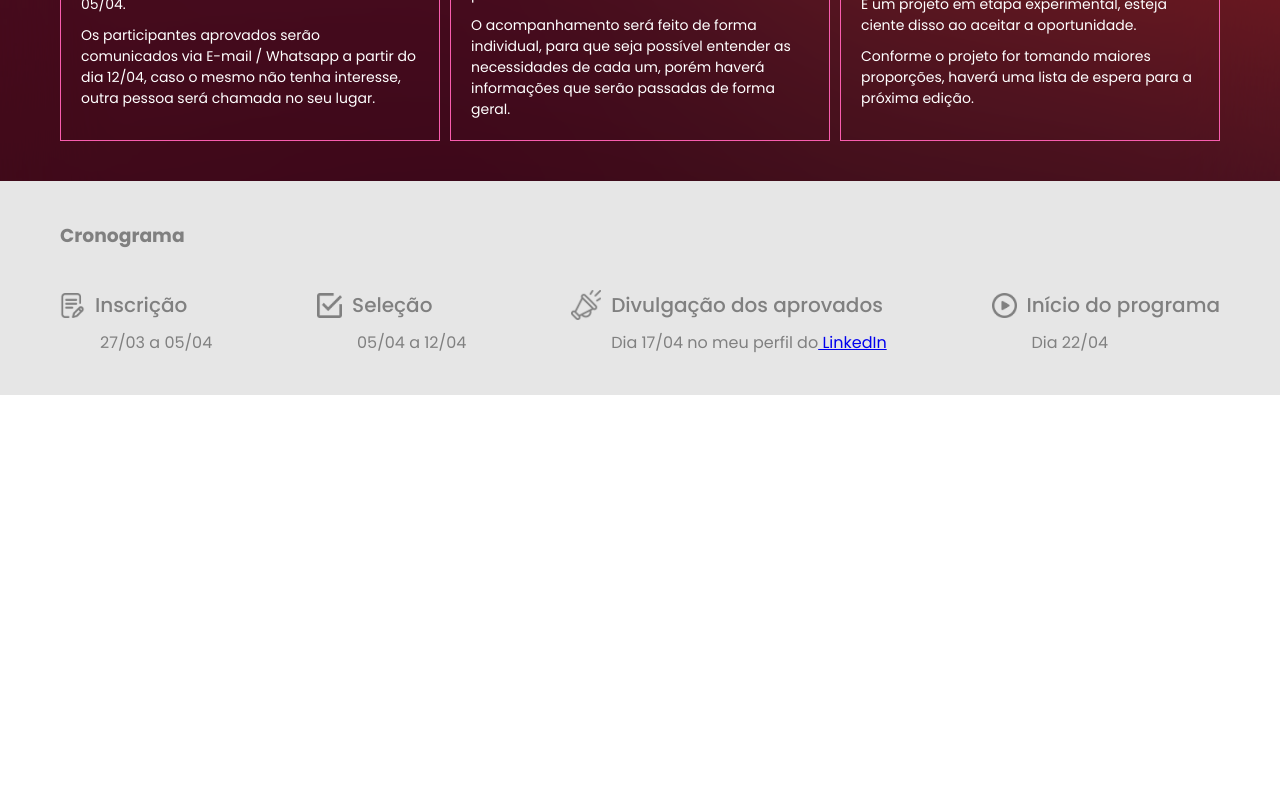
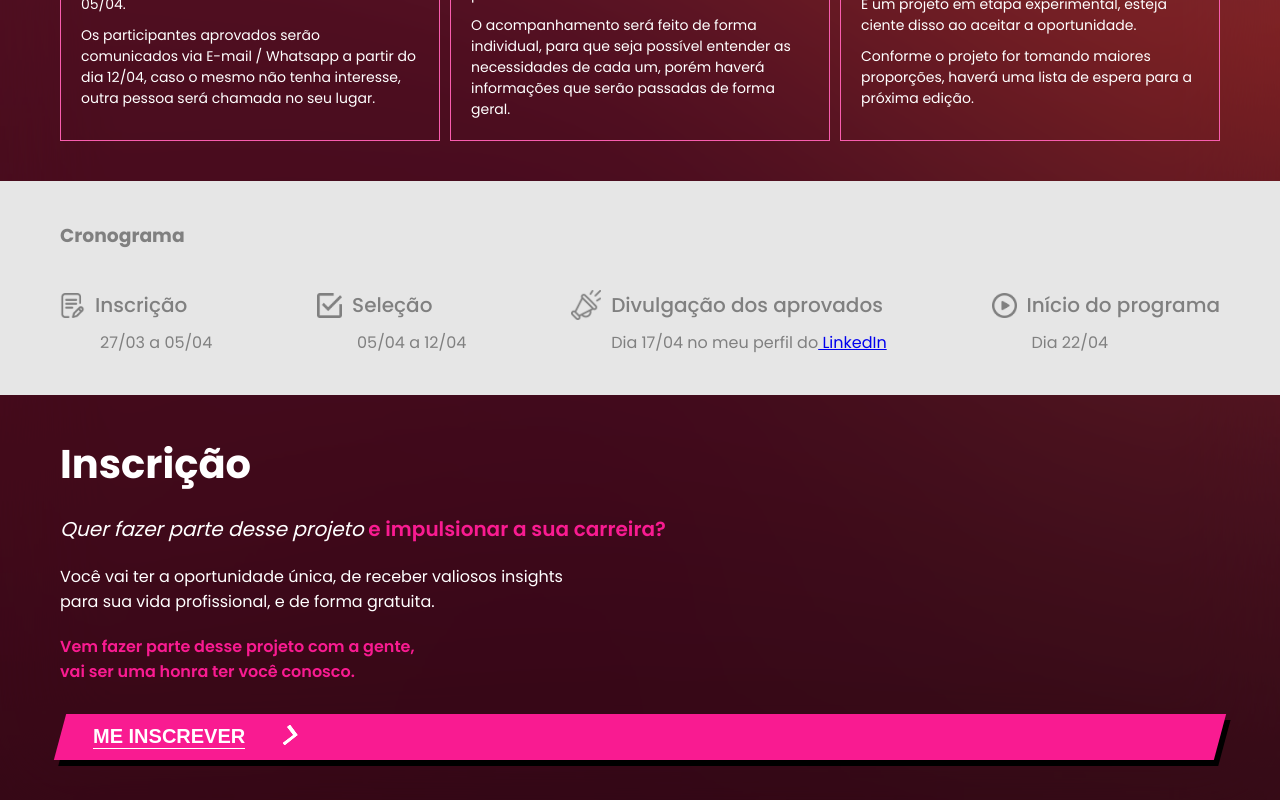
Before and after one commit to emilyjuly/new_portfolio_react, a React (Vite) app in the folder portfolio/: page /help-4-you in a window 1280 px wide. Shown: the part 1114-1914 px from the top of the page. Before the commit the page ends 1509 px from the top, so only its background shows below. Built offline with nearby package versions, Linux system fonts and the light colour scheme.

Commit message:
Terminando ultimas informações

```diff
--- a/portfolio/src/pages/Help4you/index.jsx
+++ b/portfolio/src/pages/Help4you/index.jsx
@@ -1,4 +1,8 @@
 import "./style.css";
+
+const redirectToLink = () => {
+    window.open("#", "_blank");
+};
 
 const Help4You = () => {
     return (
@@ -13,8 +17,12 @@
                     <span className="h4y-text-subtitle2">Durante três meses, ofereceremos suporte para impulsionar sua carreira</span>
                     <span className="h4y-text-subtitle2">como desenvolvedor de software.</span>
                     <div className="h4y-btns">
-                        <button className="h4y-btn1">Quero me inscrever</button>
-                        <button className="h4y-btn2">Saiba mais</button>
+                        <a href="#inscricao">
+                            <button className="h4y-btn1">Quero me inscrever</button>
+                        </a>
+                        <a href="#funcionamento">
+                            <button className="h4y-btn2">Saiba mais</button>
+                        </a>
                     </div>
                 </section>
                 <section className="h4y-img-container">
@@ -34,7 +42,7 @@
                     </div>
                 </div>
             </div>
-            <div className="h4y-funcionamento">
+            <div className="h4y-funcionamento" id="funcionamento">
                 <h3>Como vai funcionar?</h3>
                 <div className="h4y-funcionamento-container">
                     <div className="h4y-funcionamento-conteudo">
@@ -49,7 +57,7 @@
                     <div className="h4y-funcionamento-conteudo">
                         <strong>Funcionamento</strong>
                         <span className="h4y-funcionamento-text">Os participantes receberão uma trilha de aprendizagem personalizada com conteúdo gratuito, de acordo com seus conhecimentos prévios e seus objetivos.</span>
-                        <span className="h4y-funcionamento-text">Além de dicas para conseguir sua primeira oportunidade de trabalho e ter boa visibilidade no LinkedIn.</span>
+                        <span className="h4y-funcionamento-text">Além de dicas para conseguir sua primeira oportunidade de trabalho, e ter boa visibilidade no LinkedIn.</span>
                         <span className="h4y-funcionamento-text">Todo o acompanhamento será voltado para o mercado de trabalho, os participantes vão entender como funciona o mundo cooporativo para um desenvolvedor.</span>
                         <span className="h4y-funcionamento-text">O acompanhamento será feito de forma individual, para que seja possível entender as necessidades de cada um, porém haverá informações que serão passadas de forma geral.</span>
                     </div>
@@ -102,8 +110,45 @@
                     </div>
                 </div>
             </div>
+            <div className="h4y-inscricao" id="inscricao">
+                <h3 className="h4y-inscricao-title">Inscrição</h3>
+                <div className="h4y-inscricao-subtitle">
+                    <span className="h4y-inscricao-subtitle1">Quer fazer parte desse projeto</span>
+                    <span className="h4y-inscricao-subtitle2"> e impulsionar a sua carreira?</span>
+                </div>
+                <div className="h4y-inscricao-text1">
+                    <span>Você vai ter a oportunidade única, de receber valiosos insights</span>
+                    <span>para sua vida profissional, e de forma gratuita.</span>
+                </div>
+                <div className="h4y-inscricao-text2">
+                    <span>Vem fazer parte desse projeto com a gente,</span>
+                    <span>vai ser uma honra ter você conosco.</span>
+                </div>
+                <button className="cta" onClick={redirectToLink}>
+                    <span className="span">ME INSCREVER</span>
+                    <span className="second">
+                            <svg width="50px" height="20px" viewBox="0 0 66 43" version="1.1"
+                                 xmlns="http://www.w3.org/2000/svg"
+                                 xmlns:xlink="http://www.w3.org/1999/xlink">
+                                    <g id="arrow" stroke="none" fill="none">
+                                        <path
+                                            className="one"
+                                            d="M40.1543933,3.89485454 L43.9763149,0.139296592 C44.1708311,-0.0518420739 44.4826329,-0.0518571125 44.6771675,0.139262789 L65.6916134,20.7848311 C66.0855801,21.1718824 66.0911863,21.8050225 65.704135,22.1989893 C65.7000188,22.2031791 65.6958657,22.2073326 65.6916762,22.2114492 L44.677098,42.8607841 C44.4825957,43.0519059 44.1708242,43.0519358 43.9762853,42.8608513 L40.1545186,39.1069479 C39.9575152,38.9134427 39.9546793,38.5968729 40.1481845,38.3998695 C40.1502893,38.3977268 40.1524132,38.395603 40.1545562,38.3934985 L56.9937789,21.8567812 C57.1908028,21.6632968 57.193672,21.3467273 57.0001876,21.1497035 C56.9980647,21.1475418 56.9959223,21.1453995 56.9937605,21.1432767 L40.1545208,4.60825197 C39.9574869,4.41477773 39.9546013,4.09820839 40.1480756,3.90117456 C40.1501626,3.89904911 40.1522686,3.89694235 40.1543933,3.89485454 Z"
+                                            fill="#FFFFFF"/>
+                                        <path className="two"
+                                              d="M20.1543933,3.89485454 L23.9763149,0.139296592 C24.1708311,-0.0518420739 24.4826329,-0.0518571125 24.6771675,0.139262789 L45.6916134,20.7848311 C46.0855801,21.1718824 46.0911863,21.8050225 45.704135,22.1989893 C45.7000188,22.2031791 45.6958657,22.2073326 45.6916762,22.2114492 L24.677098,42.8607841 C24.4825957,43.0519059 24.1708242,43.0519358 23.9762853,42.8608513 L20.1545186,39.1069479 C19.9575152,38.9134427 19.9546793,38.5968729 20.1481845,38.3998695 C20.1502893,38.3977268 20.1524132,38.395603 20.1545562,38.3934985 L36.9937789,21.8567812 C37.1908028,21.6632968 37.193672,21.3467273 37.0001876,21.1497035 C36.9980647,21.1475418 36.9959223,21.1453995 36.9937605,21.1432767 L20.1545208,4.60825197 C19.9574869,4.41477773 19.9546013,4.09820839 20.1480756,3.90117456 C20.1501626,3.89904911 20.1522686,3.89694235 20.1543933,3.89485454 Z"
+                                              fill="#FFFFFF"/>
+                                        <path className="three"
+                                              d="M0.154393339,3.89485454 L3.97631488,0.139296592 C4.17083111,-0.0518420739 4.48263286,-0.0518571125 4.67716753,0.139262789 L25.6916134,20.7848311 C26.0855801,21.1718824 26.0911863,21.8050225 25.704135,22.1989893 C25.7000188,22.2031791 25.6958657,22.2073326 25.6916762,22.2114492 L4.67709797,42.8607841 C4.48259567,43.0519059 4.17082418,43.0519358 3.97628526,42.8608513 L0.154518591,39.1069479 C-0.0424848215,38.9134427 -0.0453206733,38.5968729 0.148184538,38.3998695 C0.150289256,38.3977268 0.152413239,38.395603 0.154556228,38.3934985 L16.9937789,21.8567812 C17.1908028,21.6632968 17.193672,21.3467273 17.0001876,21.1497035 C16.9980647,21.1475418 16.9959223,21.1453995 16.9937605,21.1432767 L0.15452076,4.60825197 C-0.0425130651,4.41477773 -0.0453986756,4.09820839 0.148075568,3.90117456 C0.150162624,3.89904911 0.152268631,3.89694235 0.154393339,3.89485454 Z"
+                                              fill="#FFFFFF"/>
+                                    </g>
+                            </svg>
+                        </span>
+                </button>
+            </div>
         </div>
-    );
+    )
+        ;
 };
 
 export default Help4You;
--- a/portfolio/src/pages/Help4you/style.css
+++ b/portfolio/src/pages/Help4you/style.css
@@ -19,6 +19,10 @@
   align-items: flex-start;
   padding-left: 60px;
   width: 60%;
+  @media (max-width: 1020px) {
+    width: 100%;
+    padding: 5px;
+  }
 }
 
 .h4y-text-title {
@@ -57,6 +61,9 @@
   display: flex;
   justify-content: center;
   width: 40%;
+  @media (max-width: 1020px) {
+    width: 100%;
+  }
 }
 
 .h4y-img {
@@ -65,6 +72,7 @@
   @media (max-width: 1020px) {
     display: flex;
     justify-content: center;
+    height: 200px;
   }
 }
 
@@ -121,11 +129,19 @@
 
 .h4y-list {
   margin-top: 20px;
+  @media (max-width: 1020px) {
+    display: flex;
+    flex-direction: column;
+  }
 }
 
 .h4y-container-list {
   display: flex;
   justify-content: space-between;
+  @media (max-width: 1020px) {
+    display: flex;
+    flex-direction: column;
+  }
 }
 
 .h4y-funcionamento {
@@ -140,6 +156,9 @@
 .h4y-funcionamento-container {
   display: flex;
   gap: 10px;
+  @media (max-width: 1020px) {
+    flex-direction: column;
+  }
 }
 
 .h4y-funcionamento-conteudo {
@@ -150,6 +169,9 @@
   border: 1px solid #f95dae;
   width: 40%;
   gap: 10px;
+  @media (max-width: 1020px) {
+    width: 100%;
+  }
 }
 
 .h4y-funcionamento-text {
@@ -169,6 +191,9 @@
 .h4y-cronograma-container {
   display: flex;
   justify-content: space-between;
+  @media (max-width: 1020px) {
+    flex-direction: column;
+  }
 }
 
 .h4y-cronograma-conteudo-title {
@@ -189,3 +214,130 @@
   margin-left: 40px;
   margin-top: 10px;
 }
+
+.h4y-inscricao {
+  display: flex;
+  color: white;
+  flex-direction: column;
+  padding: 40px 60px;
+  margin-top: -1px;
+}
+
+.h4y-inscricao-title {
+  font-size: 40px;
+  margin-bottom: 20px;
+}
+
+.h4y-inscricao-subtitle {
+  margin-bottom: 20px;
+}
+
+.h4y-inscricao-subtitle1 {
+  font-size: 20px;
+  font-style: italic;
+}
+
+.h4y-inscricao-subtitle2 {
+  font-size: 20px;
+  font-weight: 600;
+  color: #f91b91;
+}
+
+.h4y-inscricao-text1 {
+  display: flex;
+  flex-direction: column;
+  margin-bottom: 20px;
+}
+
+.h4y-inscricao-text2 {
+  display: flex;
+  flex-direction: column;
+  color: #f91b91;
+  font-weight: 600;
+}
+
+.cta {
+  margin-top: 30px;
+  display: flex;
+  padding: 11px 33px;
+  color: white;
+  cursor: pointer;
+  background: #f91b91;
+  transition: 1s;
+  box-shadow: 6px 6px 0 black;
+  transform: skewX(-15deg);
+  border: none;
+}
+
+.cta:focus {
+  outline: none;
+}
+
+.cta:hover {
+  transition: 0.5s;
+  box-shadow: 10px 10px 0 white;
+}
+
+.cta .second {
+  transition: 0.5s;
+  margin-right: 0;
+}
+
+.cta:hover  .second {
+  transition: 0.5s;
+  margin-right: 45px;
+}
+
+.span {
+  transform: skewX(15deg);
+  color: white;
+  text-decoration: none;
+  font-size: 20px;
+  font-weight: 600;
+  border-bottom: 1px solid white;
+}
+
+.second {
+  width: 20px;
+  margin-left: 30px;
+  position: relative;
+  top: 12%;
+}
+
+.one {
+  transition: 0.4s;
+  transform: translateX(-60%);
+}
+
+.two {
+  transition: 0.5s;
+  transform: translateX(-30%);
+}
+
+.cta:hover .three {
+  animation: color_anim 1s infinite 0.2s;
+}
+
+.cta:hover .one {
+  transform: translateX(0%);
+  animation: color_anim 1s infinite 0.6s;
+}
+
+.cta:hover .two {
+  transform: translateX(0%);
+  animation: color_anim 1s infinite 0.4s;
+}
+
+@keyframes color_anim {
+  0% {
+    fill: white;
+  }
+
+  50% {
+    fill: #f91b91;
+  }
+
+  100% {
+    fill: white;
+  }
+}
```
Also changed, not shown: portfolio/public/clique.png (added).
